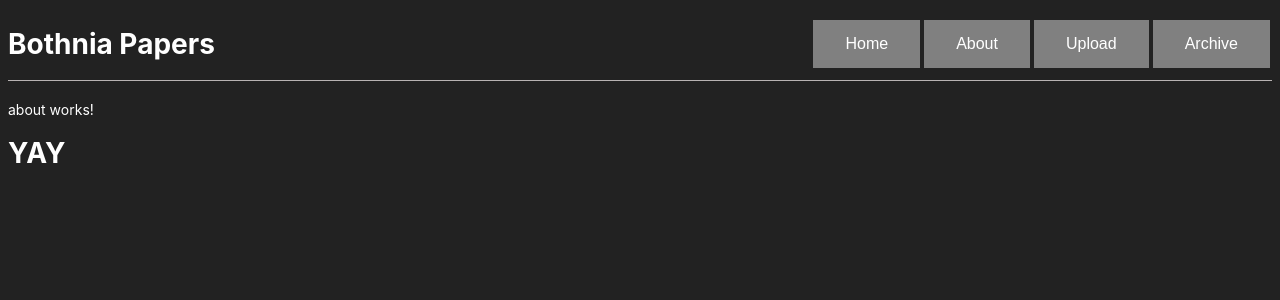
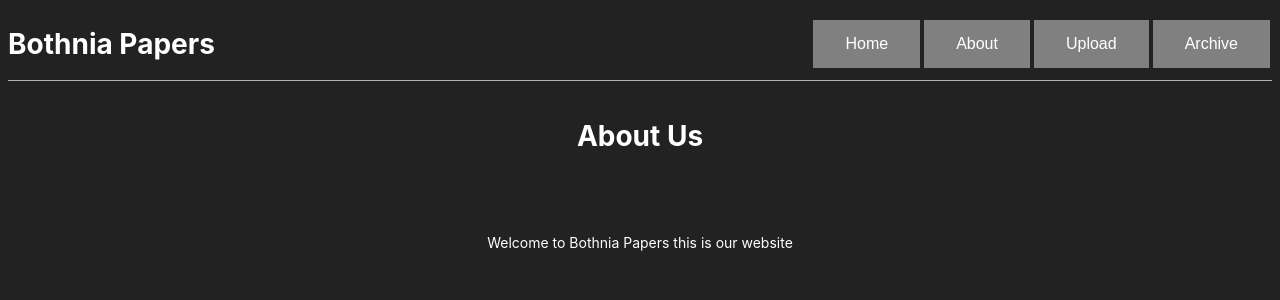
Before and after one commit to dcaptain1/D0027E_Project_Alpha, an Angular app: page /About in a window 1280 px wide. Shown: the top 300 px of the page. Built offline with nearby package versions, Linux system fonts and the light colour scheme.

Commit message:
Home on demand

```diff
--- a/src/app/components/about/about.component.css
+++ b/src/app/components/about/about.component.css
@@ -0,0 +1,22 @@
+
+.container{
+
+  display: flex;
+  justify-content: center;
+  margin-top: 1rem;
+  margin-bottom: 3rem;
+
+
+
+
+}
+
+.textContainer{
+  display: flex;
+  justify-content: center;
+  margin-top: 3rem;
+  margin-bottom: 3rem;
+
+
+
+}
--- a/src/app/components/about/about.component.html
+++ b/src/app/components/about/about.component.html
@@ -1,3 +1,14 @@
-<p>about works!</p>
 
-<h1> YAY </h1>
+<div class="container">
+  <div>
+    <h1> About Us </h1>
+  </div>
+
+
+
+</div>
+
+<div class="textContainer">
+  <p> Welcome to Bothnia Papers this is our website</p>
+
+</div>
--- a/src/app/components/header/header.component.html
+++ b/src/app/components/header/header.component.html
@@ -2,8 +2,13 @@
 <div>
 <header>
 
+<div [routerLink]="'Home'">
 
-<h1>{{title}} </h1>
+  <h1>{{title}}</h1>
+</div>
+
+
+<!-- Alla knappar -->
 
 <div>
   <app-button
--- a/src/app/components/home/home.component.css
+++ b/src/app/components/home/home.component.css
@@ -0,0 +1,11 @@
+
+.container{
+
+  display: flex;
+  justify-content: center;
+  margin-top: 1rem;
+  margin-bottom: 3rem;
+
+
+
+}
--- a/src/app/components/home/home.component.html
+++ b/src/app/components/home/home.component.html
@@ -1,7 +1,6 @@
 
-<div>
-  <p>home works!</p>
+<div class="container">
 
-
+<h1> Home </h1>
 
 </div>
```
